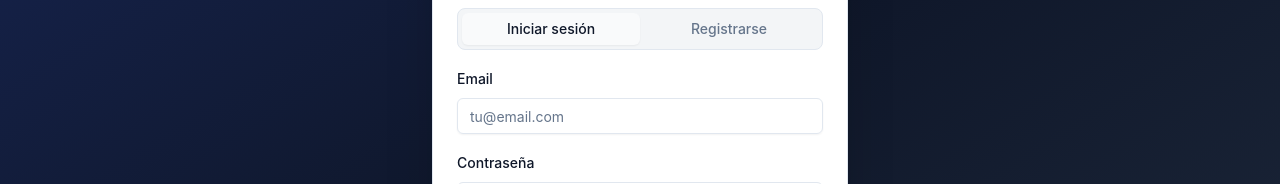
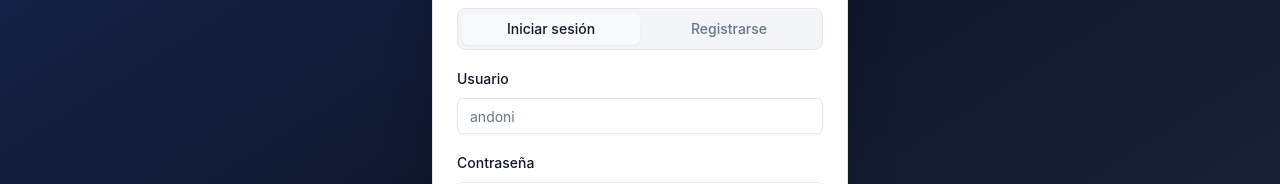
Before and after one commit to fernanran-dotcom/calrenove-crm, a Next.js app: page /login in a window 1280 px wide. Shown: the part 281-465 px from the top of the page. Built offline with nearby package versions, Linux system fonts and the light colour scheme.

Commit message:
Username login: accept bare username (andoni/fernan) mapping to @calrenove.com

```diff
--- a/app/(auth)/login/page.tsx
+++ b/app/(auth)/login/page.tsx
@@ -22,6 +22,9 @@ export default function LoginPage() {
     setSuccess("");
 
     const formData = new FormData(e.currentTarget);
+    const emailInput = formData.get("email") as string;
+    const normalized = emailInput.includes("@") ? emailInput : `${emailInput.trim()}@calrenove.com`;
+    formData.set("email", normalized);
 
     if (mode === "login") {
       const result = await login(formData);
@@ -87,8 +90,15 @@ export default function LoginPage() {
 
         <form onSubmit={handleSubmit} className="space-y-4">
           <div className="space-y-2">
-            <Label htmlFor="email">Email</Label>
-            <Input id="email" name="email" type="email" placeholder="tu@email.com" required />
+            <Label htmlFor="email">{mode === "login" ? "Usuario" : "Email"}</Label>
+            <Input
+              id="email"
+              name="email"
+              type={mode === "login" ? "text" : "email"}
+              placeholder={mode === "login" ? "andoni" : "tu@email.com"}
+              required
+              autoComplete="username"
+            />
           </div>
           {mode !== "forgot" && (
             <div className="space-y-2">
```
